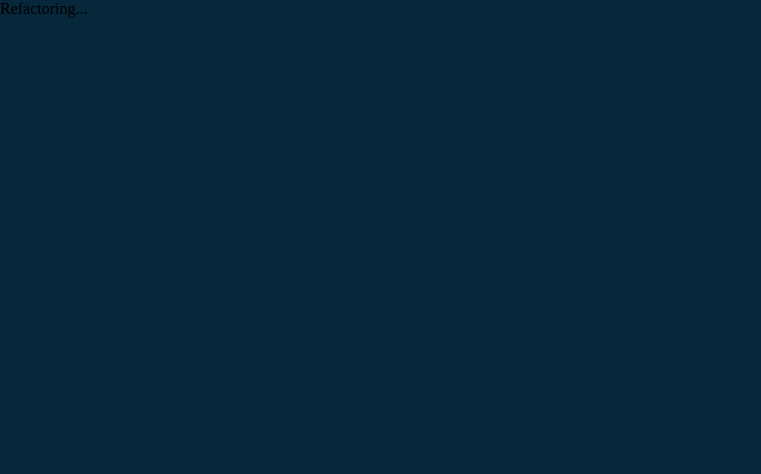
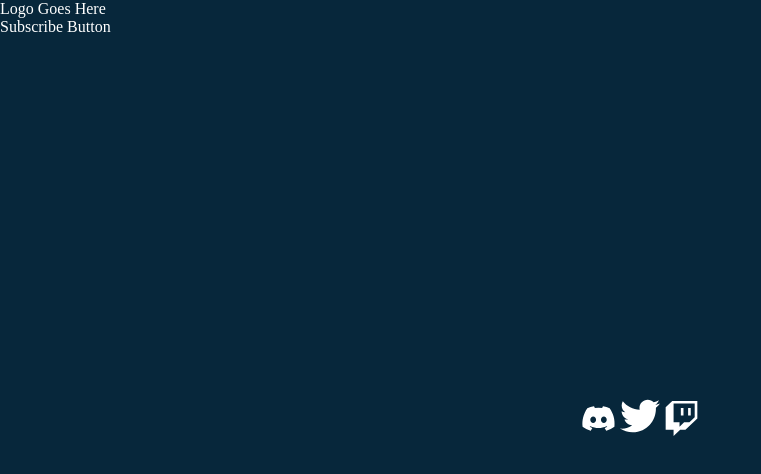
Before and after one commit to JoshuaB94/codeFellowshipPodcastWebsite, a React (Create React App) app: page / in a window 1280 px wide. Shown: the top 474 px of the page, without its empty margins (0-761 px from the left). Built offline with nearby package versions, Linux system fonts and the light colour scheme.

Commit message:
Created Components Folder along with other component folders inside like NavBar (which is a maybe), Footer, VideoPlayerArea + Created Images Folder + Coded VideoPlayerArea and implementedit to the main App component

```diff
--- a/src/App.css
+++ b/src/App.css
@@ -1,7 +1,8 @@
-.app{
+.app-container {
   background-color: #07273B;
   height: 100vh;
-
+  width: 100%;
+  color: white;
 }
 
 .youtube-icon {
@@ -29,9 +30,3 @@
   color: white;
   text-align: center;
 }
-
-.refactored {
-  background-color: #07273B;
-  height: 100vh;
-  width: 100%;
-}
--- a/src/App.jsx
+++ b/src/App.jsx
@@ -1,6 +1,7 @@
 import React from 'react';
 import './App.css';
 import {FaDiscord, FaTwitter, FaTwitch} from 'react-icons/fa'
+import VideoPlayerArea from './components/VideoPlayerArea/VideoPlayerArea';
 
 function App() {
   return (
@@ -33,8 +34,14 @@ function App() {
     //     </div>
     //   </section>
     // </div>
-    <div className="refactored">
-      Refactoring...
+    <div className="app-container">
+      <div>Logo Goes Here</div>
+
+      <VideoPlayerArea />
+
+      <div className='icons'>
+        <FaDiscord size={35} /> <FaTwitter size={40} /> <FaTwitch size={35} />
+      </div>
     </div>
   );
 }
--- /dev/null
+++ b/src/components/VideoPlayerArea/VideoPlayerArea.jsx
@@ -0,0 +1,17 @@
+import React from 'react';
+import ReactPlayer from 'react-player';
+
+const VideoPlayerArea = () => {
+    return (
+        <div>
+            <div>Subscribe Button</div>
+
+            <div>
+                <ReactPlayer url='https://youtu.be/m6v3vARKZ8g' />
+            </div>
+
+        </div>
+    );
+}
+
+export default VideoPlayerArea;
```
Also changed, not shown: src/components/NavBar/NavBar.css (added), src/components/NavBar/NavBar.jsx (added), src/components/VideoPlayerArea/VideoPlayerArea.css (added).
